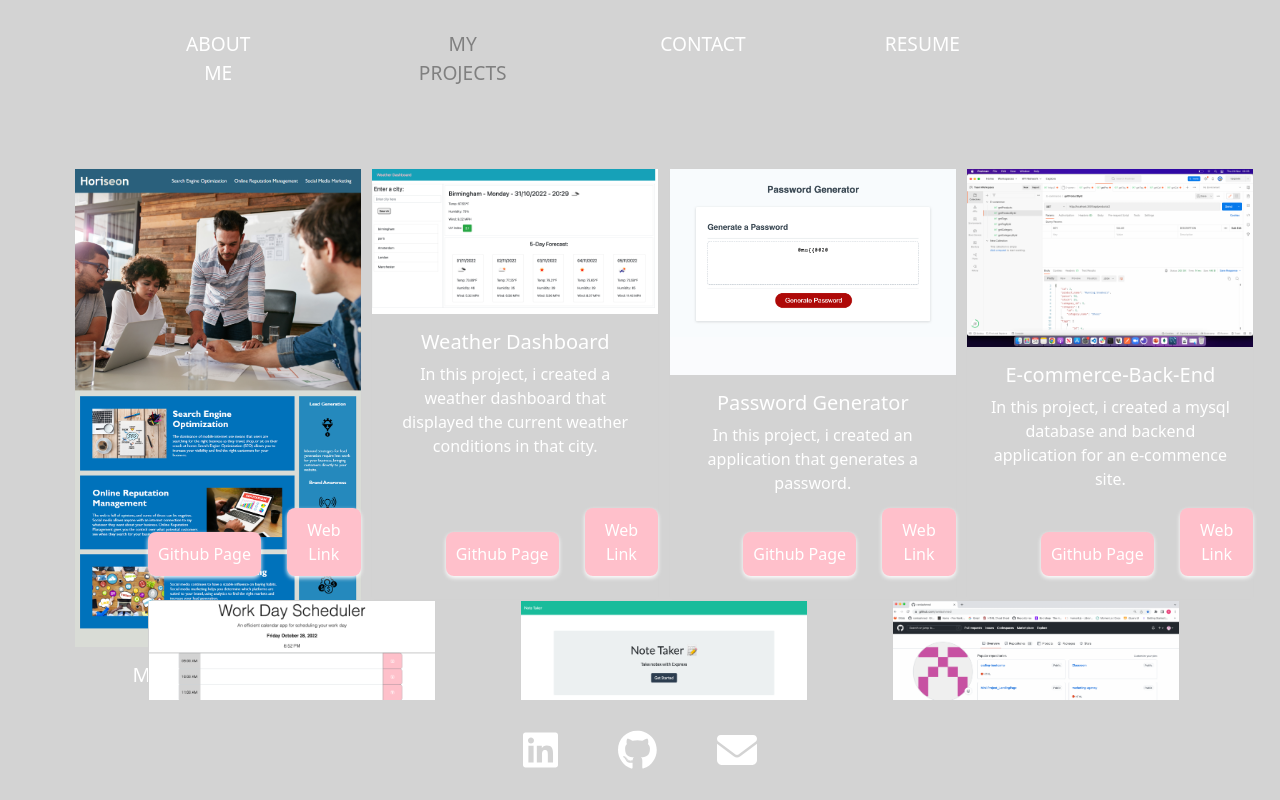
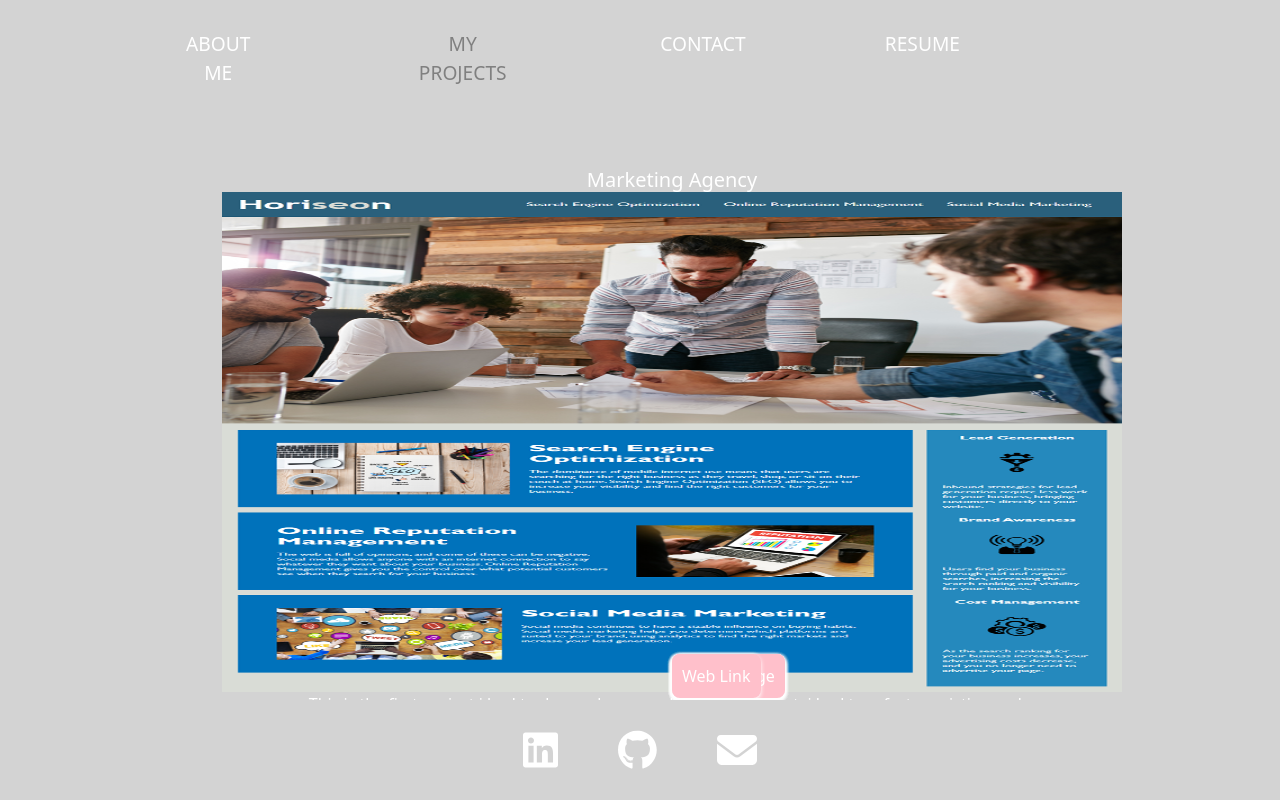
Before and after one commit to negaonka/react-portfolio-ramla, a React (Create React App) app: page / in a window 1280 px wide. Both pictures are taken after a click on the item "MY PROJECTS". Shown: the top 800 px of the page. Built offline with nearby package versions, Linux system fonts and the light colour scheme.

Commit message:
changed image size

```diff
--- a/package.json
+++ b/package.json
@@ -1,4 +1,3 @@
-
 {
   "homepage:": "https://ramlaahmed.github.io/react-portfolio/",
   "name": "reactportfolio",
@@ -32,7 +31,7 @@
     "build": "react-scripts build",
     "test": "react-scripts test",
     "eject": "react-scripts eject",
-    "predeploy":"npm run build",
+    "predeploy": "npm run build",
     "deploy": "gh-pages -d build"
   },
   "eslintConfig": {
@@ -54,6 +53,6 @@
     ]
   },
   "devDependencies": {
-    "gh-pages": "^3.2.2"
+    "gh-pages": "^3.2.3"
   }
 }
--- a/src/components/pages/mainpage.js
+++ b/src/components/pages/mainpage.js
@@ -4,8 +4,8 @@ import defaultImage from "../../assets/defaultImage.jpeg";
 
 const styles = {
   img: {
-    width: "500px",
-    marginLeft: "500px",
+    width: "20px",
+    marginLeft: "20px",
     marginRight: "2px",
 
   },
@@ -41,7 +41,7 @@ export default function Main() {
           <p style={styles.p}>
             {" "}
             I am an aspiring software web developer based in Birmingham, United
-            Kingdom. I would consider myself as ambitious and dedicated
+            Kingdom. I would consider myself as a ambitious and dedicated
             individual. I graduated in BA (Hons) Childhood studies before i
             transitioned into tech as a Full Stack Web Developer.
           </p>
--- a/src/components/pages/portfolio.js
+++ b/src/components/pages/portfolio.js
@@ -1,38 +1,25 @@
 import React from "react";
 
-const responsive = {
-  superLargeDesktop: {
-    breakpoint: { max: 4000, min: 3000 },
-    items: 5,
-  },
-  desktop: {
-    breakpoint: { max: 3000, min: 1024 },
-    items: 3,
-  },
-  mobile: {
-    breakpoint: { max: 464, min: 0 },
-    items: 1,
-  },
-};
+
 
 const styles = {
   card: {
     width: "18rem",
-    height: "27rem",
+    height: "10rem",
     display: "flex",
+    justifyContent: "flex"
 
   },
   cardBody: {
     alignSelf: "flex-end",
   },
-  image: {
-    width: "100%",
-    height: "100%",
-    objectFit: "cover",
-    objectPosition: "center",
+  projectImage: {
+    width: "900px",
+    height: "500px",
+
   },
   container: {
-    width: "250px",
+    width: "150px",
     height: "300px",
   },
   cards: {
@@ -41,16 +28,7 @@ const styles = {
     marginRight: "auto",
 
   },
-  cardContainer: {
-    display: "flex",
-    flexDirection: "row",
-    justifyContent: "space-evenly",
-    width:"1200px",
-    flexWrap: "wrap",
 
-
-
-},
   button: {
     backgroundColor: "pink",
     color: "white",
@@ -69,17 +47,19 @@ export default function Portfolio({ projects }) {
 <div style={styles.cards}>
   <div style={styles.cardContainer}>
   {projects.map((project) => (
-<div key={project.id} className="card" style={styles.card}>
- <img src={project.image} alt="..." />
+
+<div key={project.id}>
+<h5 className="card-title">{project.name}</h5>
+ <img src={project.image} style= {styles.projectImage} alt="..." />
  <div className="card-body">
- <h5 className="card-title">{project.name}</h5>
+
 <p className="card-text">{project.description}</p>
- <div className="row"><div className="col">
-<a href={project.gitHub} style={styles.button}>
+ <div className="card-text">
+<a href={project.github} style={styles.button}>
    Github Page
  </a>
-</div><div className="col">
-<a href={project.siteAddress} style={styles.button}>
+<div className="card-text">
+<a href={project.siteURL} style={styles.button}>
   Web Link
 </a>
 </div> </div>
```
Also changed, not shown: 1 other file (tests, documents, lock files or other folders).
